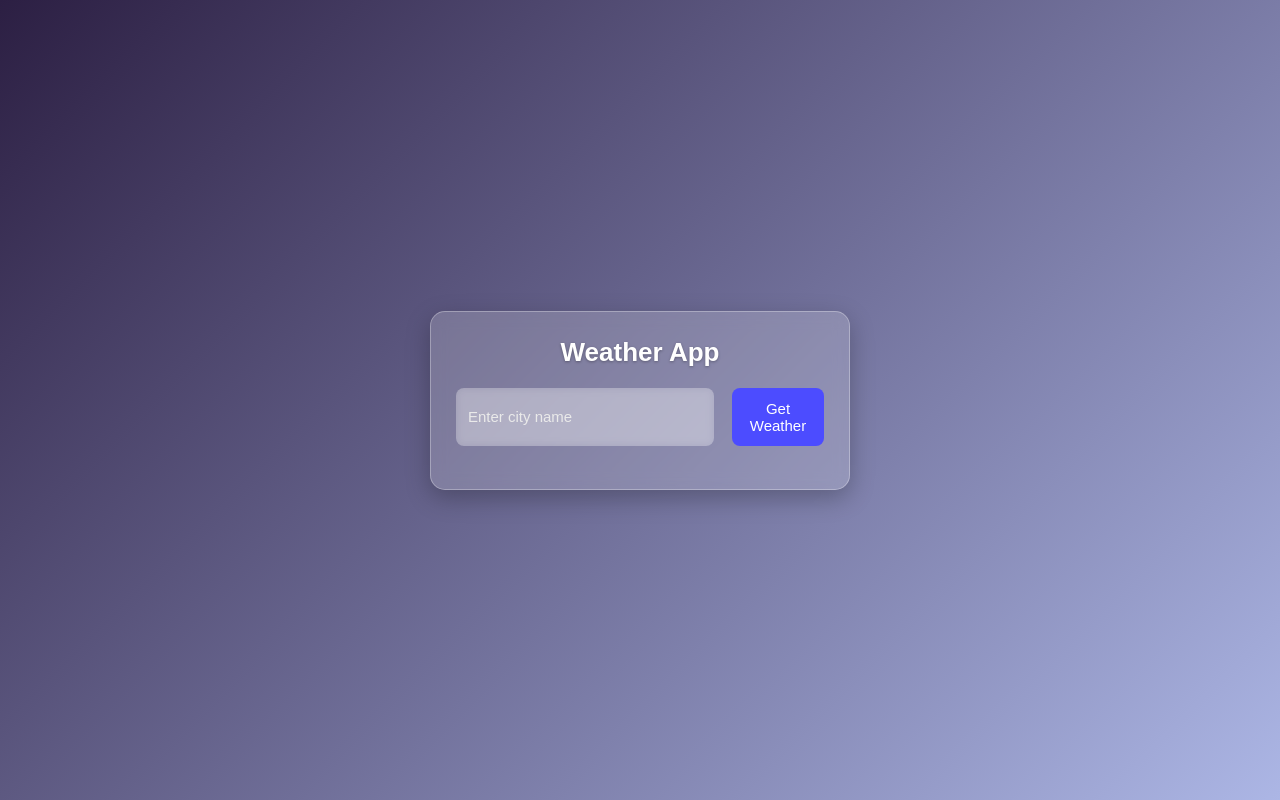
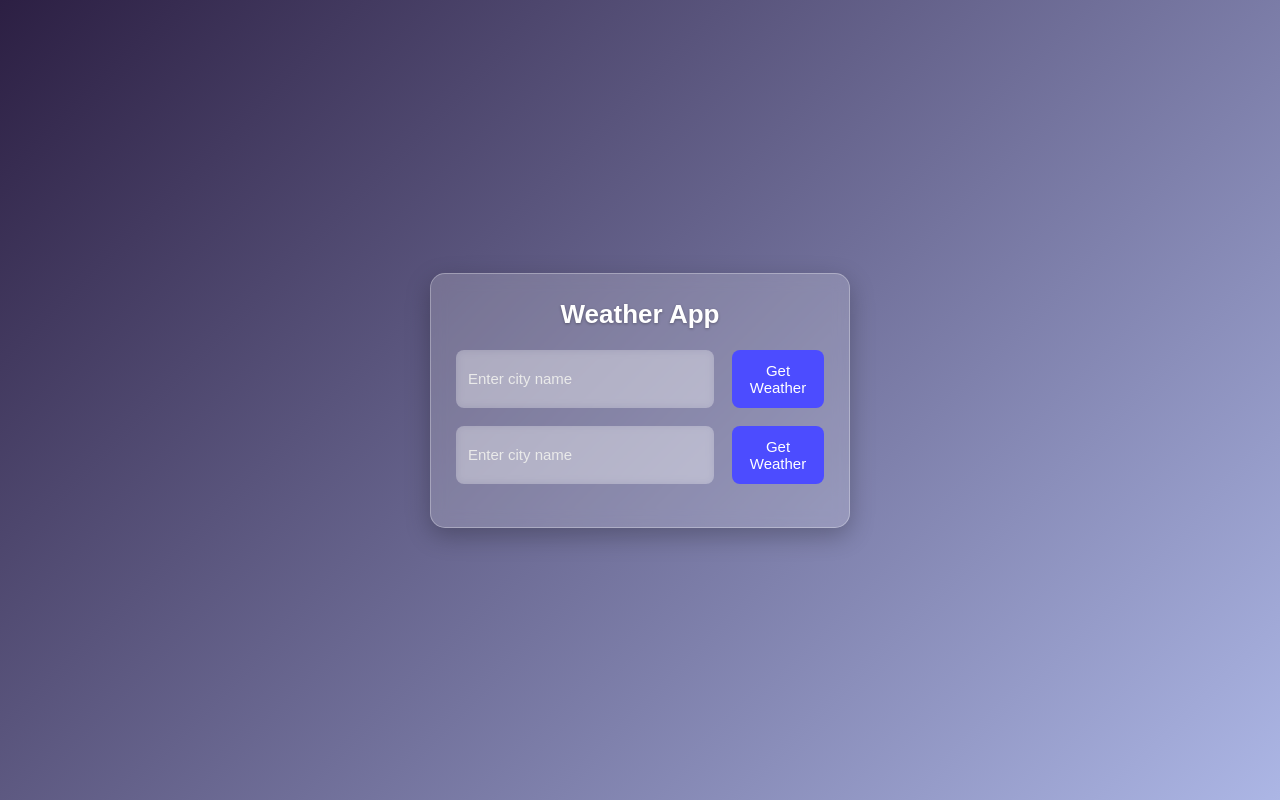
Before and after one commit to jitu-121/Weather-info-app, a plain HTML site: page index.html in a window 1280 px wide. Drawn offline with Linux system fonts and the light colour scheme.

Commit message:
updated weather UI

```diff
--- a/index.html
+++ b/index.html
@@ -13,6 +13,10 @@
         <input type="text" id="city-input" placeholder="Enter city name" />
         <button id="get-weather-btn">Get Weather</button>
       </div>
+      <div class="input-container">
+        <input type="text" id="city-input" placeholder="Enter city name" />
+        <button id="get-weather-btn">Get Weather</button>
+      </div>
       <div id="weather-info" class="hidden">
         <h2 id="city-name"></h2>
         <p id="temperature"></p>
```
